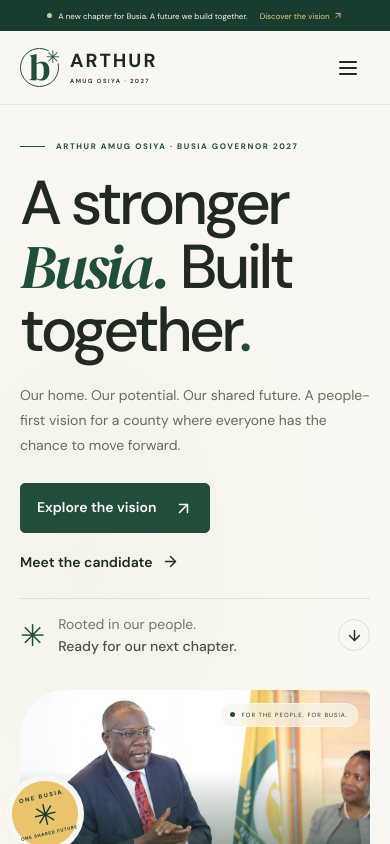
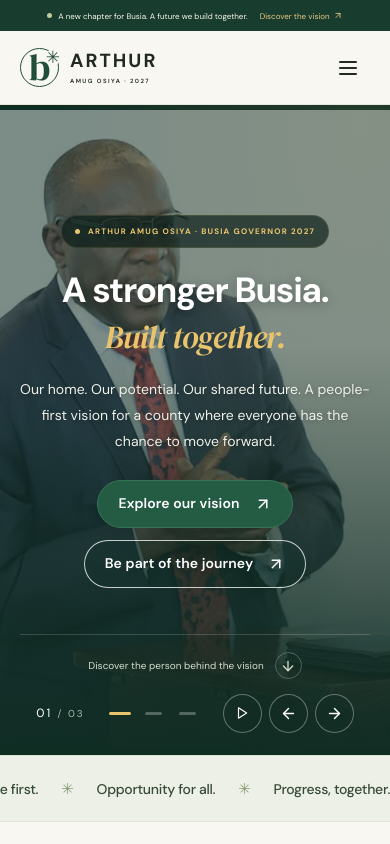
Before and after one commit to Graphicsking/Osiya, a Vue app: page / in a window 390 px wide. Shown: the top 844 px of the page. Built offline with nearby package versions, Linux system fonts and the light colour scheme.

Commit message:
Update Site source

```diff
--- a/src/App.vue
+++ b/src/App.vue
@@ -129,22 +129,18 @@ onBeforeUnmount(() => {
   </header>
 
   <main id="main">
-    <section id="home" class="hero section-anchor">
-      <div class="container hero-grid">
-        <div class="hero-content">
-          <div class="eyebrow"><span class="tiny-line"></span> ARTHUR AMUG OSIYA · BUSIA GOVERNOR 2027</div>
-          <h1>A stronger<br /><span>Busia.</span> Built<br />together<span class="title-dot">.</span></h1>
-          <p class="hero-description">Our home. Our potential. Our shared future.<br class="desktop-break" /> A people-first vision for a county where<br class="desktop-break" /> everyone has the chance to move forward.</p>
-          <div class="hero-actions"><a class="button" href="#vision">Explore the vision <ArrowUpRight :size="19" /></a><a class="text-link" href="#about">Meet the candidate <ArrowRight :size="17" /></a></div>
-          <div class="hero-bottom"><span class="small-sun">✳</span><p>Rooted in our people.<br /><strong>Ready for our next chapter.</strong></p><a href="#about" class="scroll-cue" aria-label="Scroll to the candidate"><ArrowDown :size="17" /></a></div>
-        </div>
-        <div class="hero-visual" role="region" aria-roledescription="carousel" aria-label="Arthur in focus" @mouseenter="heroHovered = true" @mouseleave="heroHovered = false" @focusin="heroFocused = true" @focusout="heroFocused = false" @keydown.left.prevent="heroPlaying = false; changeHero(-1)" @keydown.right.prevent="heroPlaying = false; changeHero(1)">
-          <div class="hero-photo-wrap"><Transition name="photo-swap" mode="out-in"><img :key="currentHero.src" class="hero-photo" :src="currentHero.src" :alt="currentHero.alt" :width="currentHero.width" :height="currentHero.height" :style="{ maxWidth: `${currentHero.width}px`, maxHeight: `${currentHero.height}px` }" fetchpriority="high" /></Transition><div class="photo-gradient"></div><span class="photo-label"><span class="live-dot"></span>{{ currentHero.label }}</span><div class="hero-photo-caption">{{ currentHero.title }}<br /><em>{{ currentHero.emphasis }}</em></div></div>
-          <div class="orbit-stamp" aria-label="One Busia, one shared future"><span>ONE BUSIA</span><span class="stamp-sun">✳</span><span>ONE SHARED FUTURE</span></div>
-          <div class="hero-image-foot"><span><MapPin :size="13" /> Busia County, Kenya</span><span :aria-live="heroPlaying ? 'off' : 'polite'">0{{ heroIndex + 1 }} / 03 — IN FOCUS</span></div>
-          <div class="carousel-controls"><div class="carousel-dots" role="group" aria-label="Choose featured photo"><button v-for="(slide, index) in heroSlides" :key="slide.src" :class="{ active: heroIndex === index }" :aria-label="`Show featured photo ${index + 1}`" :aria-pressed="heroIndex === index" @click="selectHero(index)"><span></span></button></div><div class="carousel-buttons"><button :aria-label="heroPlaying ? 'Pause photo slideshow' : 'Play photo slideshow'" :aria-pressed="heroPlaying" @click="heroPlaying = !heroPlaying"><Pause v-if="heroPlaying" :size="15" /><Play v-else :size="15" /></button><button aria-label="Previous featured photo" @click="heroPlaying = false; changeHero(-1)"><ArrowRight class="reverse-arrow" :size="17" /></button><button aria-label="Next featured photo" @click="heroPlaying = false; changeHero(1)"><ArrowRight :size="17" /></button></div></div>
-        </div>
+    <section id="home" class="hero hero-expedition section-anchor" role="region" aria-roledescription="carousel" aria-label="Arthur in focus" @mouseenter="heroHovered = true" @mouseleave="heroHovered = false" @focusin="heroFocused = true" @focusout="heroFocused = false" @keydown.left.prevent="heroPlaying = false; changeHero(-1)" @keydown.right.prevent="heroPlaying = false; changeHero(1)">
+      <div class="campaign-backdrop"><Transition name="hero-crossfade"><img :key="currentHero.src" class="campaign-scene" :src="currentHero.src" :alt="currentHero.alt" :width="currentHero.width" :height="currentHero.height" :style="{ maxWidth: `${currentHero.width}px`, maxHeight: `${currentHero.height}px`, objectPosition: heroIndex === 0 ? '32% center' : '50% center' }" fetchpriority="high" decoding="async" /></Transition></div>
+      <div class="campaign-shade" aria-hidden="true"></div>
+      <div class="campaign-glow" aria-hidden="true"></div>
+      <div class="container campaign-hero-content">
+        <div class="eyebrow campaign-pill"><span class="live-dot"></span> ARTHUR AMUG OSIYA · BUSIA GOVERNOR 2027</div>
+        <h1><span class="campaign-heading">A stronger Busia.</span><span class="campaign-heading-accent">Built together.</span></h1>
+        <p class="hero-description">Our home. Our potential. Our shared future. A people-first vision for a county where everyone has the chance to move forward.</p>
+        <div class="hero-actions"><a class="button campaign-primary" href="#vision">Explore our vision <ArrowUpRight :size="18" /></a><button class="button campaign-secondary" @click="openJoin">Be part of the journey <ArrowUpRight :size="18" /></button></div>
       </div>
+      <div class="container campaign-hero-footer"><a class="campaign-scroll" href="#about">Discover the person behind the vision <span><ArrowDown :size="16" /></span></a><div class="campaign-slideshow"><span class="campaign-photo-count" :aria-live="heroPlaying ? 'off' : 'polite'">0{{ heroIndex + 1 }} <span>/ 03</span></span><div class="carousel-dots" role="group" aria-label="Choose featured photo"><button v-for="(slide, index) in heroSlides" :key="slide.src" :class="{ active: heroIndex === index }" :aria-label="`Show featured photo ${index + 1}`" :aria-pressed="heroIndex === index" @click="selectHero(index)"><span></span></button></div><div class="carousel-buttons"><button :aria-label="heroPlaying ? 'Pause photo slideshow' : 'Play photo slideshow'" :aria-pressed="heroPlaying" @click="heroPlaying = !heroPlaying"><Pause v-if="heroPlaying" :size="14" /><Play v-else :size="14" /></button><button aria-label="Previous featured photo" @click="heroPlaying = false; changeHero(-1)"><ArrowRight class="reverse-arrow" :size="17" /></button><button aria-label="Next featured photo" @click="heroPlaying = false; changeHero(1)"><ArrowRight :size="17" /></button></div></div></div>
+      <div class="campaign-side-note" aria-hidden="true"><MapPin :size="13" /> BUSIA COUNTY, KENYA</div>
     </section>
 
     <div class="values-strip"><div class="container"><span>People first.</span><span class="strip-star">✳</span><span>Opportunity for all.</span><span class="strip-star">✳</span><span>Progress, together.</span><span class="strip-star">✳</span><span class="strip-kiswahili">Busia ni yetu.</span></div></div>
--- /dev/null
+++ b/src/hero.css
@@ -0,0 +1,84 @@
+/* A full-width, media-led opening inspired by Teyezilla Expeditions. */
+.hero.hero-expedition {
+  position: relative;
+  display: flex;
+  align-items: center;
+  min-height: clamp(620px, calc(100svh - 123px), 820px);
+  padding: 90px 0 125px;
+  overflow: hidden;
+  isolation: isolate;
+  color: #fff;
+  background: #102d24;
+}
+.campaign-backdrop { position: absolute; inset: 0 0 0 auto; width: min(78%, 960px); z-index: -3; }
+.campaign-scene { position: absolute; right: 0; top: 50%; transform: translateY(-50%); width: 100%; height: 100%; object-fit: cover; }
+.campaign-shade { position: absolute; inset: 0; z-index: -2; pointer-events: none; background: linear-gradient(90deg, #102d24 0%, #102d24f5 24%, #102d24b8 45%, #102d2426 75%, #102d2440 100%), linear-gradient(0deg, #102d24 0%, #102d2440 24%, #102d241a 70%, #102d24b3 100%); }
+.campaign-glow { position: absolute; inset: 0; z-index: -1; pointer-events: none; background: radial-gradient(ellipse at 92% 3%, #e9c46d16, transparent 60%); }
+.campaign-hero-content { position: relative; padding: 0; }
+.hero-expedition .campaign-pill { display: inline-flex; max-width: 100%; color: var(--gold); border-radius: 40px; background: #071a14a8; border: 1px solid #e9c46d20; padding: 10px 18px; font-size: 10px; line-height: 1.6; letter-spacing: 1.8px; }
+.campaign-pill .live-dot { background: var(--gold); }
+.hero.hero-expedition h1 { display: flex; flex-direction: column; gap: 8px; max-width: 710px; margin: 25px 0 25px; font-size: clamp(45px, 4.6vw, 66px); letter-spacing: -2.3px; line-height: 1.1; font-weight: 650; }
+.hero.hero-expedition h1 > .campaign-heading { color: #fff; font-family: 'DM Sans', sans-serif; font-weight: 650; font-style: normal; text-shadow: 0 2px 12px #0004; }
+.hero.hero-expedition h1 > .campaign-heading-accent { font-family: 'DM Serif Display', serif; color: var(--gold); font-style: italic; font-size: .85em; font-weight: 400; letter-spacing: -1.5px; }
+.hero-expedition .hero-description { max-width: 470px; color: #eef1e8; font-size: 16px; line-height: 1.85; margin: 0 0 30px; text-shadow: 0 1px 5px #0004; }
+.hero-expedition .hero-actions { gap: 15px; flex-wrap: wrap; }
+.hero-expedition .hero-actions .button { border-radius: 40px; padding: 14px 23px; min-height: 49px; font-size: 14px; letter-spacing: .1px; gap: 20px; }
+.hero-expedition .campaign-primary { background: #235c43; border-color: #357453; color: #fff; box-shadow: 0 4px 25px #0002; }
+.hero-expedition .campaign-primary:hover { background: #2f7052; }
+.hero-expedition .campaign-secondary { background: #102d242e; color: #fff; border: 1.5px solid #ffffffc4; }
+.hero-expedition .campaign-secondary:hover { color: #173c2e; background: #fff; }
+.campaign-hero-footer { position: absolute; left: 0; right: 0; bottom: 30px; display: flex; align-items: center; justify-content: space-between; gap: 25px; padding-top: 22px; border-top: 1px solid #ffffff29; }
+.campaign-scroll { display: flex; align-items: center; gap: 20px; font-size: 11px; color: #d4ddce; }
+.campaign-scroll > span { width: 33px; height: 33px; border: 1px solid #ffffff40; border-radius: 50%; display: flex; justify-content: center; align-items: center; transition: background .2s; }
+.campaign-scroll:hover > span { background: #ffffff1c; }
+.campaign-slideshow { display: flex; align-items: center; gap: 20px; }
+.campaign-photo-count { color: #fff; font-size: 12px; font-variant-numeric: tabular-nums; letter-spacing: 2px; white-space: nowrap; }
+.campaign-photo-count > span { color: #a5b9a8; font-size: 10px; }
+.hero-expedition .carousel-dots { gap: 4px; }
+.hero-expedition .carousel-dots button { display: flex; align-items: center; justify-content: center; width: 29px; height: 40px; padding: 0 4px; border-radius: 5px; background: transparent; }
+.hero-expedition .carousel-dots button span { height: 3px; width: 17px; background: #ffffff45; border-radius: 5px; transition: background .2s; }
+.hero-expedition .carousel-dots button.active span { width: 23px; background: var(--gold); }
+.hero-expedition .carousel-buttons { display: flex; gap: 7px; }
+.hero-expedition .carousel-buttons button { width: 37px; height: 37px; color: #fff; border: 1px solid #ffffff55; border-radius: 50%; display: flex; align-items: center; justify-content: center; background: #102d2440; }
+.hero-expedition .carousel-buttons button:hover { color: var(--gold); background: #ffffff12; }
+.campaign-side-note { position: absolute; right: 21px; top: 42%; writing-mode: vertical-rl; display: flex; align-items: center; gap: 10px; font-size: 8px; letter-spacing: 2px; color: #e7e9d7; }
+.campaign-side-note svg { transform: rotate(90deg); }
+.hero-crossfade-enter-active, .hero-crossfade-leave-active { transition: opacity .65s ease; }
+.hero-crossfade-enter-from, .hero-crossfade-leave-to { opacity: 0; }
+.hero-expedition + .values-strip { margin-top: 0; }
+
+@media (max-width: 1000px) {
+  .campaign-backdrop { width: 86%; }
+  .campaign-shade { background: linear-gradient(90deg, #102d24fa 0%, #102d24d9 25%, #102d246b 70%, #102d245e 100%), linear-gradient(0deg, #102d24 0%, transparent 55%, #102d2470 100%); }
+  .hero.hero-expedition h1 { font-size: 56px; max-width: 620px; }
+  .campaign-side-note { display: none; }
+  .campaign-slideshow { gap: 12px; }
+}
+@media (max-width: 700px) {
+  .hero.hero-expedition { min-height: 650px; padding: 83px 0 140px; text-align: center; }
+  .campaign-backdrop { width: 100%; }
+  .campaign-shade { background: linear-gradient(0deg, #102d24 0%, #102d24d9 19%, #102d248c 63%, #102d248c 100%); }
+  .campaign-hero-content { display: flex; flex-direction: column; align-items: center; }
+  .hero-expedition .campaign-pill { font-size: 8px; letter-spacing: 1.2px; padding: 9px 13px; gap: 8px; }
+  .hero.hero-expedition h1 { font-size: clamp(35px, 8.5vw, 54px); letter-spacing: -1.3px; margin: 23px 0 22px; gap: 10px; }
+  .hero.hero-expedition h1 > .campaign-heading-accent { font-size: .92em; letter-spacing: -1px; }
+  .hero-expedition .hero-description { font-size: 14px; max-width: 375px; line-height: 1.85; margin-bottom: 25px; }
+  .hero-expedition .hero-actions { justify-content: center; gap: 12px; }
+  .hero-expedition .hero-actions .button { padding: 13px 20px; font-size: 14px; gap: 14px; min-height: 48px; }
+  .campaign-hero-footer { bottom: 22px; flex-direction: column; gap: 14px; padding-top: 17px; }
+  .campaign-slideshow { gap: 20px; }
+  .campaign-scroll { font-size: 10px; gap: 11px; }
+  .campaign-scroll > span { width: 27px; height: 27px; }
+  .hero-expedition .carousel-buttons button { width: 39px; height: 39px; }
+  .hero-expedition .carousel-dots button { width: 25px; }
+}
+@media (max-width: 380px) {
+  .hero.hero-expedition { min-height: 710px; padding-top: 70px; padding-bottom: 155px; }
+  .hero-expedition .campaign-pill { font-size: 7px; letter-spacing: .9px; }
+  .hero-expedition .hero-actions { flex-direction: column; width: 100%; }
+  .hero-expedition .hero-actions .button { width: 240px; }
+  .campaign-slideshow { gap: 12px; }
+}
+@media (prefers-reduced-motion: reduce) {
+  .hero-crossfade-enter-active, .hero-crossfade-leave-active { transition: none; }
+}
--- a/src/main.js
+++ b/src/main.js
@@ -2,4 +2,5 @@ import { createApp } from 'vue'
 import App from './App.vue'
 import './style.css'
 import './enhancements.css'
+import './hero.css'
 createApp(App).mount('#app')
```
Also changed, not shown: 1 other file (tests, documents, lock files or other folders).
